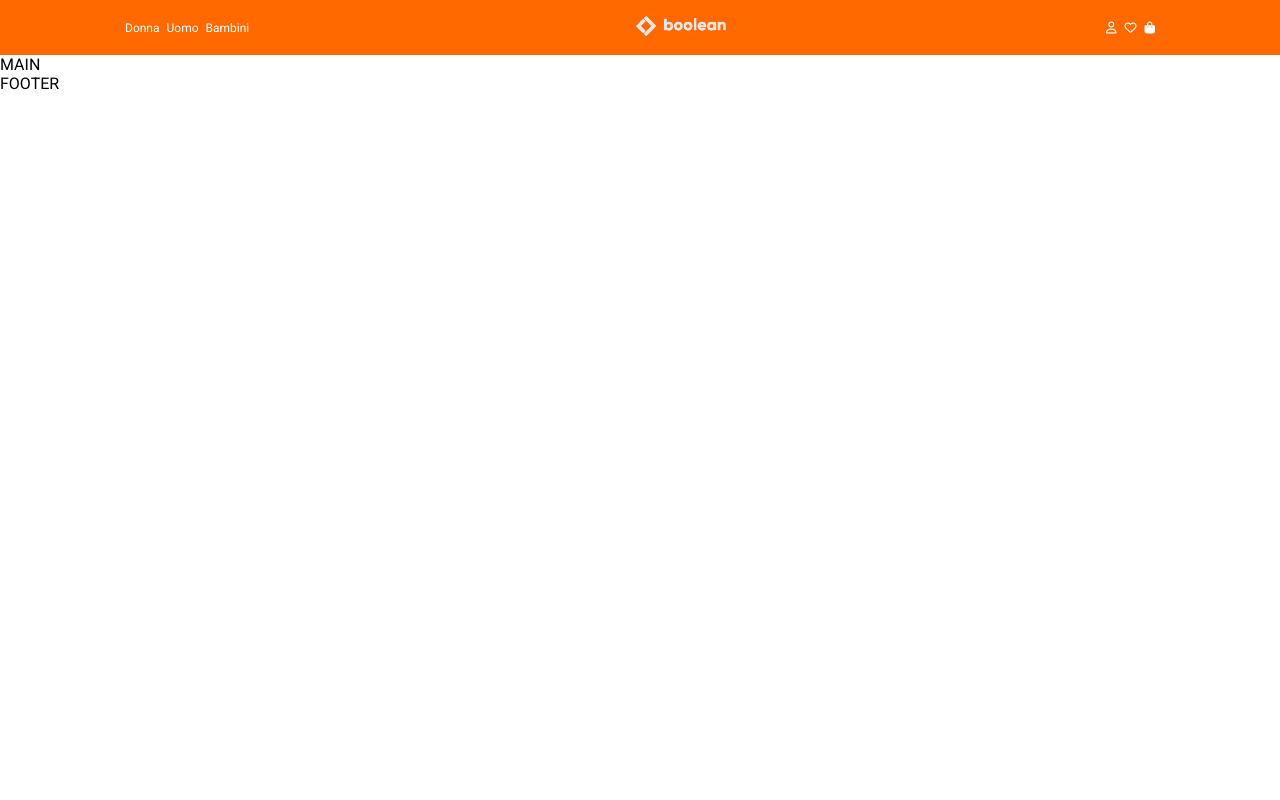
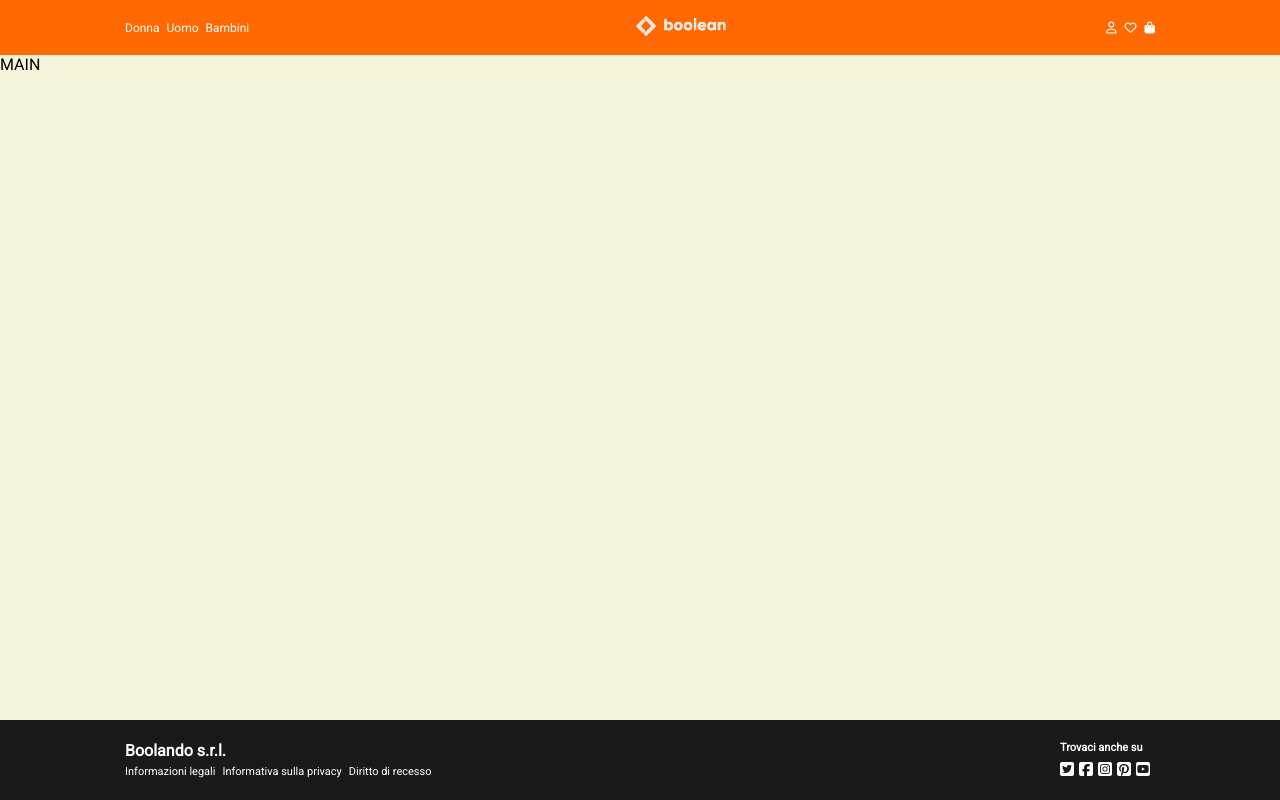
Before and after one commit to AlessiaCiabatti/vite-boolando, a Vue app: page / in a window 1280 px wide. Built offline with nearby package versions, Linux system fonts and the light colour scheme.

Commit message:
[add] main-footer

```diff
--- a/src/assets/scss/partials/_variables.scss
+++ b/src/assets/scss/partials/_variables.scss
@@ -3,6 +3,8 @@ $bg-header: #ff6900;
 $heart-color: #ff0000;
 $sostenibile-g: #008000;
 $icon-color: white;
+$bg-footer: #1a1a1a;
+$bg-main: beige;
 
 // font
 $primary-font: 'Roboto', sans-serif;
--- a/src/components/Footer.vue
+++ b/src/components/Footer.vue
@@ -5,11 +5,84 @@
 </script>
 
 <template>
-  <div>
-FOOTER
+<div class="container-footer">
+    <div class="text-footer">
+      <div class="boolando">
+        <h4>Boolando s.r.l.</h4>
+        <div class="menu">
+          <ul>
+            <li>
+              <a href="#">Informazioni legali</a>
+            </li>
+            <li>
+              <a href="#">Informativa sulla privacy</a>
+            </li>
+            <li>
+              <a href="#">Diritto di recesso</a>
+            </li>
+          </ul>
+        </div>
+      </div>
+
+      <div class="social">
+        <div class="trovaci">
+          <h4>Trovaci anche su</h4>
+          <div class="icone-footer">
+            <i class="fa-brands fa-square-twitter"></i>
+            <i class="fa-brands fa-square-facebook"></i>
+            <i class="fa-brands fa-square-instagram"></i>
+            <i class="fa-brands fa-square-pinterest"></i>
+            <i class="fa-brands fa-square-youtube"></i>
+          </div>
+        </div>
+      </div>
+    </div>
   </div>
 </template>
 
+
 <style lang="scss">
+.container-footer{
+  background-color: #1a1a1a;
+  height: 80px;
+}
 
+.container-footer .text-footer{
+  max-width: 1030px;
+  height: 80px;
+  margin: auto;
+  display: flex;
+  justify-content: space-between;
+}
+
+.text-footer .boolando{
+  color: white;
+  display: flex;
+  flex-direction: column;
+  justify-content: center;
+}
+
+.text-footer .menu a{
+  font-size: 11px;
+}
+
+.text-footer .social{
+  display: flex;
+  align-items: center;
+}
+
+.text-footer .trovaci{
+  color: white;
+  display: flex;
+  flex-direction: column;
+}
+
+.social h4{
+  font-size: 11px;
+  padding-bottom: 6px;
+}
+
+.social .fa-brands{
+  padding-right: 5px;
+}
 </style>
--- a/src/components/Main.vue
+++ b/src/components/Main.vue
@@ -5,11 +5,16 @@
 </script>
 
 <template>
-  <div>
-MAIN
-  </div>
+<div class="container-main">
+  MAIN
+</div>
 </template>
 
 <style lang="scss">
+@use '../assets/scss/partials/variables' as *;
 
+.container-main{
+  background-color: $bg-main;
+  min-height: calc(100vh - 135px)
+}
 </style>
```
